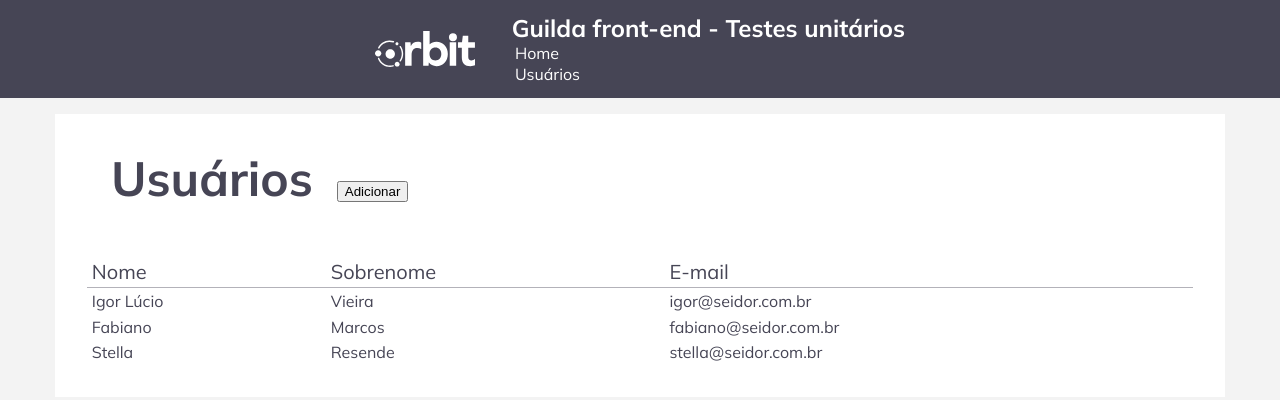
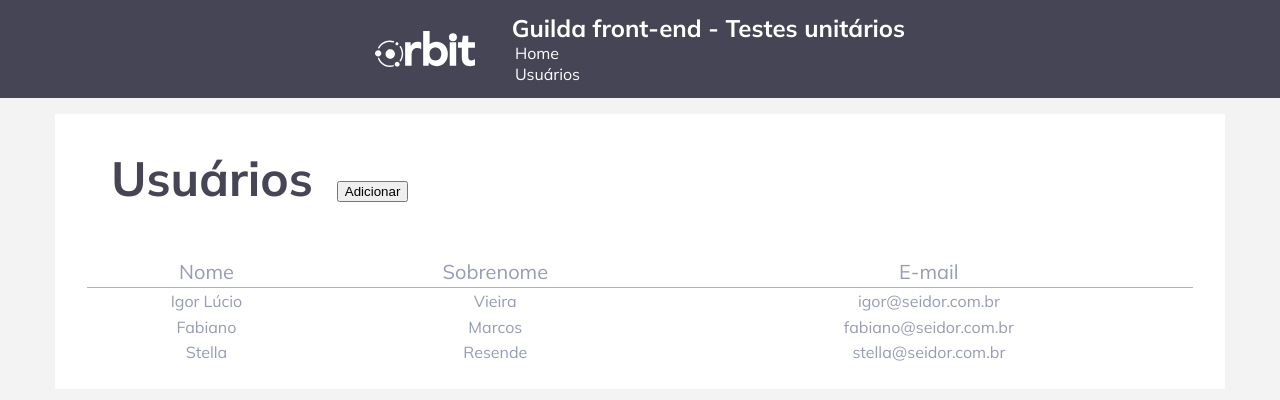
Before and after one commit to fabianomarcos/users-crud-wtestes, a React (Create React App) app: page /users in a window 1280 px wide. Shown: the top 400 px of the page. Built offline with nearby package versions, Linux system fonts and the light colour scheme; data requests are answered from the project's data file.

Commit message:
style: table

```diff
--- a/src/ts/components/table/style.module.scss
+++ b/src/ts/components/table/style.module.scss
@@ -1,6 +1,6 @@
 .table{
     width: 100%;
-    margin-bottom: 1rem;
+    margin-bottom: 0.5rem;
     color: var(--color-grey-800);
     vertical-align: top;
     border-color: #dee2e6;
@@ -22,16 +22,20 @@
     }
 
     th{
+		color: #969cb3;
         border-color: inherit;
         border-style: solid;
         border-width: 0;
         font-size: 20px;
         border-bottom: 0.5px solid #b3b2b9;
         padding: 0.3rem;
+		text-align: center;
     }
 
     td{
         padding: 0.3rem;
+		color: #969cb3;
+		text-align: center;
     }
 
 
```
